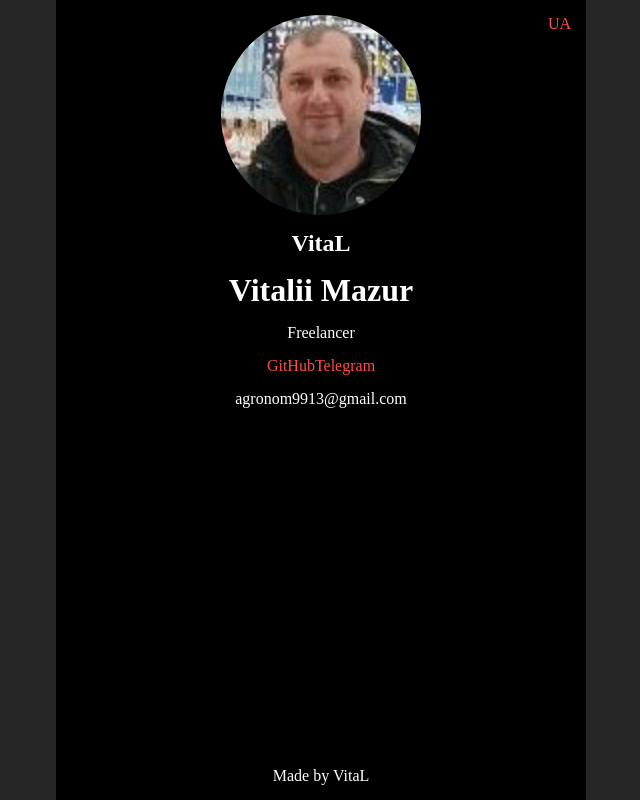
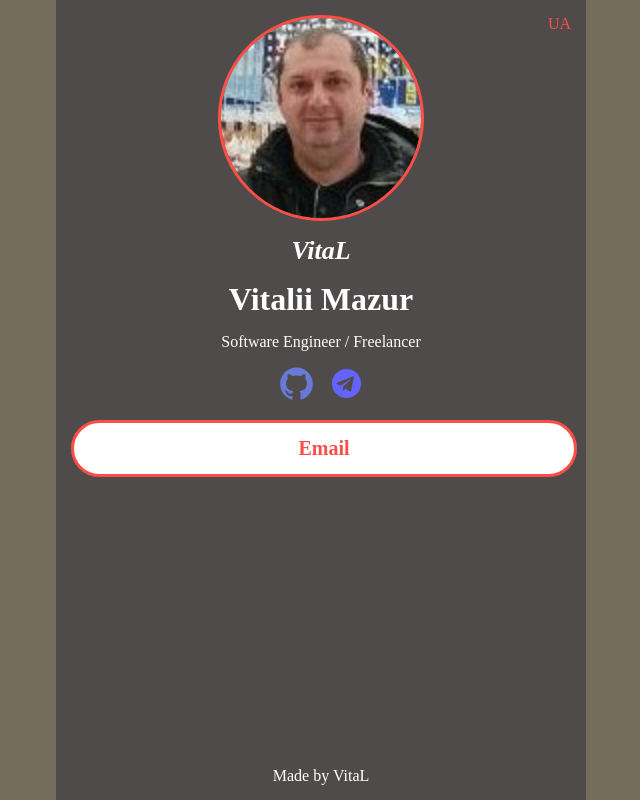
Before and after one commit to agronom99/AvataR-pagE, a plain HTML site: page index.html in a window 1280 px wide. Shown: the whole page, without its empty margins (319-959 px from the left). Drawn offline with Linux system fonts and the light colour scheme.

Commit message:
2023.02.05

```diff
--- a/css/style.css
+++ b/css/style.css
@@ -1,9 +1,8 @@
-
 :root {
-  --main-color: #000;
-  --secondary-color: #262626;
+  --main-color: #504b4b;
+  --secondary-color: #756d5b;
   --font-color: rgb(255, 255, 255);
-  --link-color:#ff4e45;
+  --link-color: #ff4e45;
   --gap: 15px;
 }
 
@@ -20,17 +19,18 @@ ul {
   list-style: none;
 }
 
-a{
+a {
   color: var(--link-color);
   text-decoration: none;
   transition: 0.3s;
 }
 
-a:hover, a:focus, a:active{
+a:hover,
+a:focus,
+a:active {
   color: aqua;
   opacity: 0.75;
 }
-
 
 html {
   background-color: var(--secondary-color);
@@ -42,26 +42,37 @@ body,
   margin: 0 auto;
 }
 
-.avatar, header, main, h1, .links, .description{
+.avatar,
+header,
+main,
+h1,
+.links,
+.description {
   margin-bottom: var(--gap);
 }
 
 body {
   display: flex;
   flex-direction: column;
-  width: 500px;
-  min-height: calc(100vh - var(--gap)*2);
+  width: 320px;
+  min-height: calc(100vh - var(--gap) * 2);
   background-color: var(--main-color);
   padding: var(--gap);
 }
 
-header{
+header {
   position: relative;
 }
 
-.avatar, header, main{
+.avatar,
+header,
+main {
   margin-bottom: var(--gap);
-
+}
+.language {
+  position: absolute;
+  top: 0;
+  right: 0;
 }
 
 .avatar {
@@ -71,7 +82,12 @@ header{
   height: var(--avatar-size);
   width: var(--avatar-size);
   border-radius: 50%;
+  border: 3px solid var(--link-color);
+
   object-fit: cover;
+}
+h1{
+  font-size: 20px;
 }
 
 h2 {
@@ -87,17 +103,64 @@ footer {
   text-align: center;
 }
 
-footer{
+footer {
   margin-top: auto;
 }
 
-.language {
-  position: absolute;
-  top: 0;
-  right: 0;
+.nickname{
+  font-size: 20px;
+  font-style: italic;
 }
 
-.links{
-    display: flex;
-    justify-content: center;
+
+
+.links {
+  display: flex;
+  justify-content: center;
+  gap: var(--gap);
 }
+
+.links img {
+  --link-size: 35px;
+
+  height: var(--link-size);
+  width: var(--link-size);
+}
+
+.large-button {
+  display: flex;
+  justify-content: center;
+  align-items: center;
+  width: 100%;
+  height: 50px;
+  padding-bottom: 1px;
+  border: 3px solid var(--link-color);
+  background-color: var(--font-color);
+  border-radius: 35px;
+  font-size: 20px;
+  font-weight: bold;
+}
+
+@media screen and (min-width:440px) {
+  body{
+    width: 410px;
+  }
+  h1{
+    font-size: 24px;
+  }
+  .nickname{
+    font-size: 24px;
+  }
+}
+
+@media screen and (min-width:530px) {
+  body{
+    width: 500px;
+  }
+  h1{
+    font-size: 32px;
+  }
+  .nickname{
+    font-size: 26px;
+  }
+}
--- a/index.html
+++ b/index.html
@@ -18,12 +18,16 @@
     </header>
     <main>
         <h1>Vitalii Mazur</h1>
-        <p class="description">Freelancer</p>
+        <p class="description">Software Engineer / Freelancer</p>
         <ul class="links">
-            <li><a href="https://github.com/agronom99" target="_blank">GitHub</a></li>
-            <li><a href="https://t.me/VitaL_chat" target="_blank"> Telegram</a></li>
+            <li><a href="https://github.com/agronom99" target="_blank">
+                <img src="./img/4202098_github_code_developer_logo_icon.svg" alt="github">
+            </a></li>
+            <li><a href="https://t.me/VitaL_chat" target="_blank">
+                <img src="./img/8726504_telegram_icon.svg" alt="telegram">
+            </a></li>
         </ul>
-        <div class="email">agronom9913@gmail.com</div>
+        <a class="email large-button" href="mailto:agronom9913@gmail.com">Email</a>
     </main>
     <footer>Made by VitaL</footer>
 </body>
```
Also changed, not shown: img/4202098_github_code_developer_logo_icon.svg (added), img/8726504_telegram_icon.svg (added).
